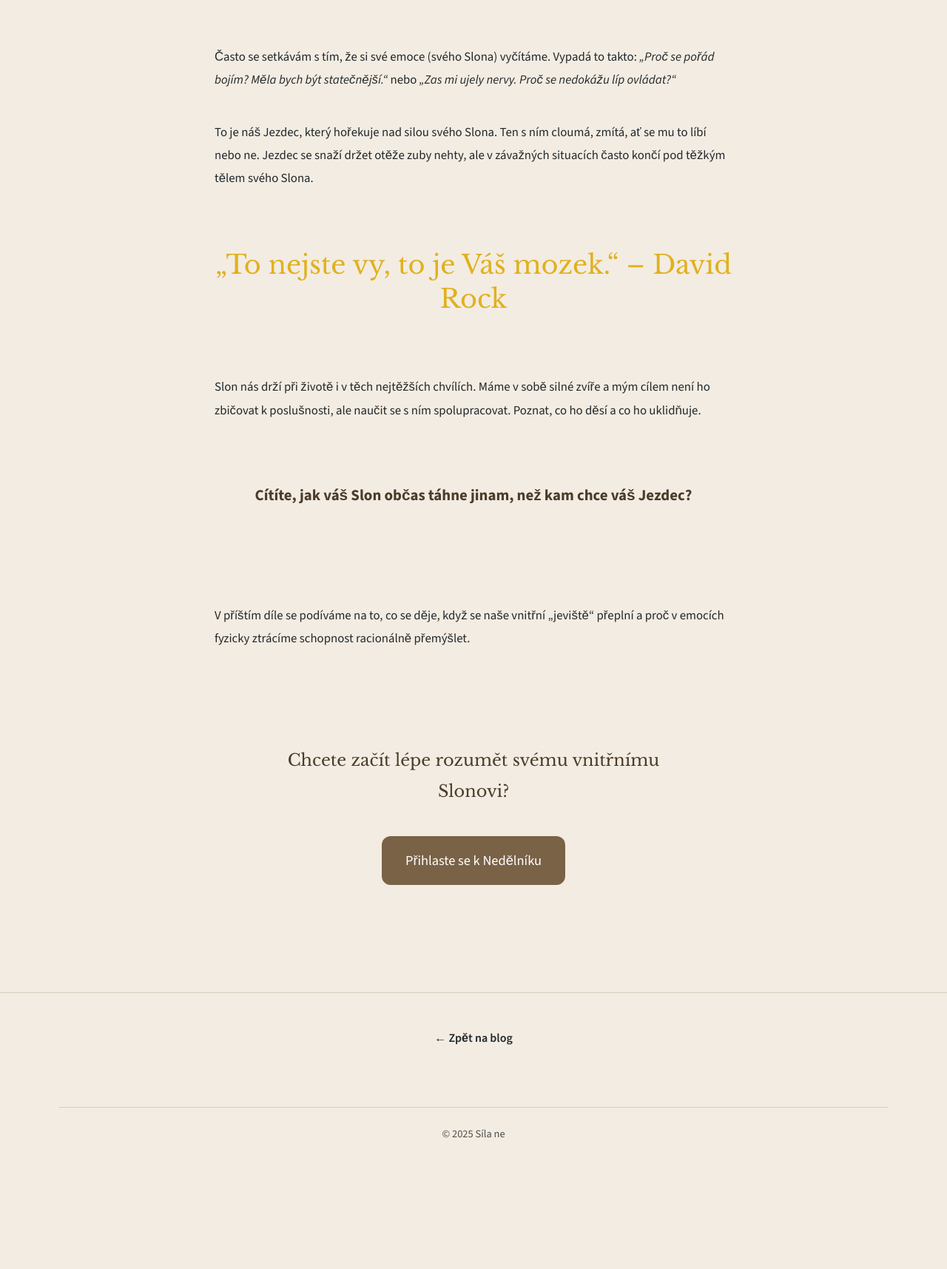
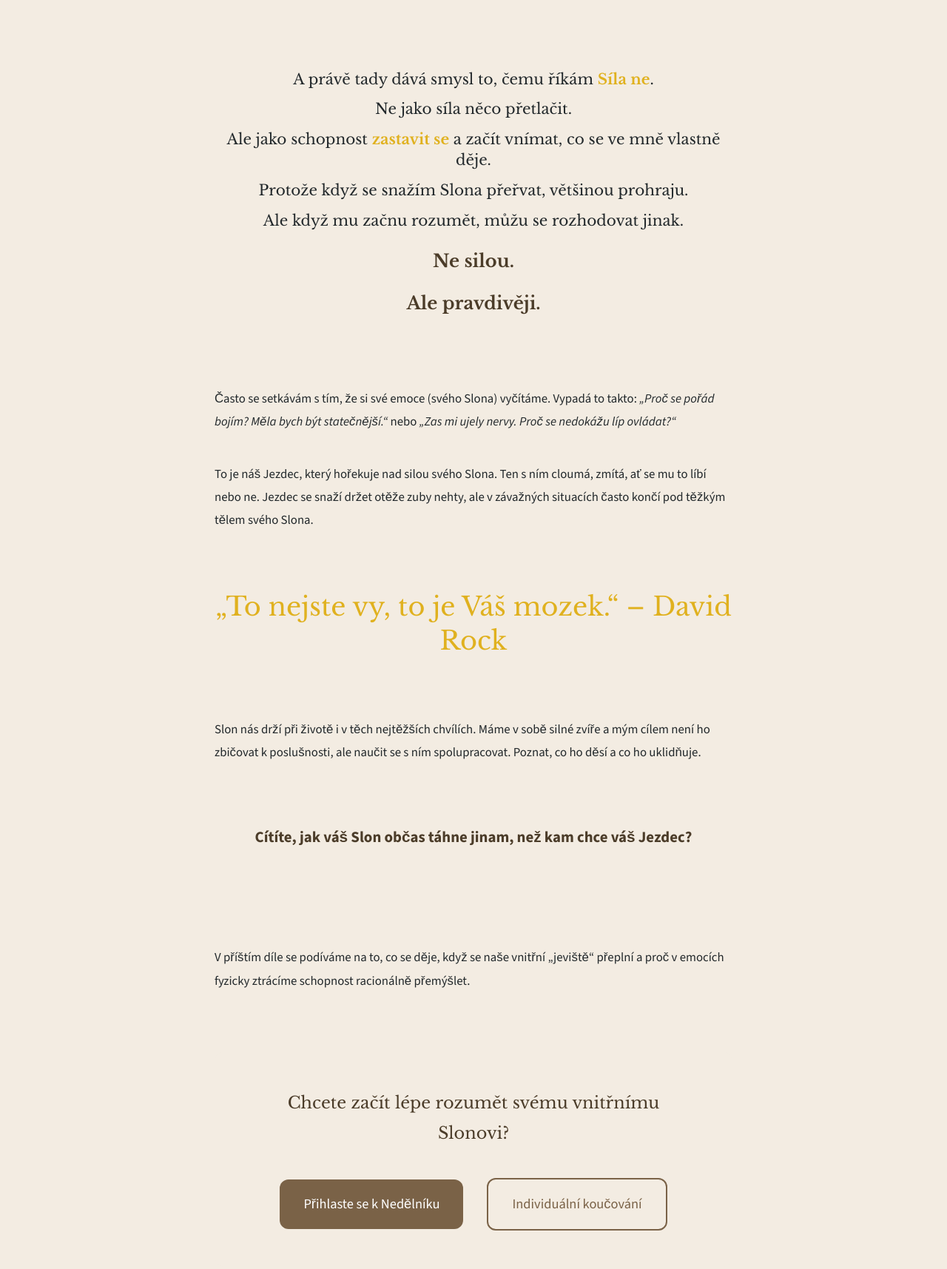
Before and after one commit to chovancovak/silane, an Eleventy site: page blog/002_jedzec_a_slon.html in a window 1280 px wide. Shown: the part 3127-4842 px from the top of the page at 74% size. Before the commit the page ends 4709 px from the top, so only its background shows below. Built offline with nearby package versions, Linux system fonts and the light colour scheme; Eleventy itself is replaced by a stand-in of ours; files that its build step writes are made by us from their sources.

Commit message:
odkazz perma raj a uprav ablogu 002

```diff
--- a/SCSS/_article.scss
+++ b/SCSS/_article.scss
@@ -112,6 +112,33 @@
             font-style: italic;
             color: $color-primary;
         }
+
+        .article-content__manifest {
+            margin: 6rem 0;
+            text-align: center;
+
+            p {
+                margin-bottom: 0.8rem; // Věty blízko u sebe pro rytmus
+                font-family: $patka;
+                font-size: 1.25rem;
+                line-height: 1.4;
+                color: $color-dark;
+
+                // Zvýraznění klíčových slov tvou zlatou barvou
+                strong {
+                    color: $color-accent; // To je tvoje #E0B11F
+                    font-weight: 600;
+                }
+            }
+
+            // Poslední dvě věty jako pointa
+            p:nth-last-child(-n+2) {
+                font-size: 1.5rem;
+                margin-top: 1.5rem;
+                font-weight: 700;
+                color: $color-accent-d; // Trochu tmavší akcent pro váhu
+            }
+        }
     }
 
     &__footer {
@@ -153,6 +180,19 @@
         color: $color-accent-d;
     }
 
+    &__actions {
+        display: flex;
+        flex-direction: column; // Na mobilu pod sebou
+        gap: 1.5rem;
+        justify-content: center;
+        align-items: center;
+
+        @media (min-width: $tablet-size) {
+            flex-direction: row; // Na tabletu/PC vedle sebe
+            gap: 2rem;
+        }
+    }
+
     &__button {
         display: inline-block;
         font-family: $bezpatka;
@@ -161,11 +201,25 @@
         color: $color-bg;
         padding: 1rem 2rem;
         border-radius: $radius-md;
-            transition: transform 0.3s ease;
+        transition: all 0.3s ease;
+        min-width: 220px; // Stejná šířka pro oba čudlíky
 
         &:hover {
             transform: translateY(-2px);
             background-color: $color-accent;
+            color: $color-bg;
+        }
+
+        // Varianta s rámečkem pro druhou možnost (Koučování)
+        &--outline {
+            background-color: transparent;
+            border: 2px solid $color-primary;
+            color: $color-primary;
+
+            &:hover {
+                background-color: $color-primary;
+                color: $color-bg;
             }
         }
     }
+}
--- a/blog/002_jedzec_a_slon.html
+++ b/blog/002_jedzec_a_slon.html
@@ -31,6 +31,16 @@ tags: "clanky"
         Slon je mocnější než naše racionální já. My svým zažitým automatickým procesům neporučíme. Nezkrotíme je. Nepotlačíme je. Můžeme to zkoušet, ale Slon nás dřív nebo později převálcuje.
     </div>
 
+    <div class="article-content__manifest">
+        <p>A právě tady dává smysl to, čemu říkám <strong>Síla ne</strong>.</p>
+        <p>Ne jako síla něco přetlačit.</p>
+        <p>Ale jako schopnost <strong>zastavit se</strong> a začít vnímat, co se ve mně vlastně děje.</p>
+        <p>Protože když se snažím Slona přeřvat, většinou prohraju.</p>
+        <p>Ale když mu začnu rozumět, můžu se rozhodovat jinak.</p>
+        <p>Ne silou.</p>
+        <p>Ale pravdivěji.</p>
+    </div>
+
     <p>
         Často se setkávám s tím, že si své emoce (svého Slona) vyčítáme. Vypadá to takto:
         <em>„Proč se pořád bojím? Měla bych být statečnější.“</em> nebo <em>„Zas mi ujely nervy. Proč se nedokážu líp ovládat?“</em>
@@ -61,6 +71,9 @@ tags: "clanky"
     <p class="article-cta__text">
         Chcete začít lépe rozumět svému vnitřnímu Slonovi?
     </p>
-    <a href="/nedelnik/" class="article-cta__button">Přihlaste se k Nedělníku</a>
+    <div class="article-cta__actions">
+        <a href="/nedelnik/" class="article-cta__button">Přihlaste se k Nedělníku</a>
+        <a href="/koucovani/" class="article-cta__button article-cta__button--outline">Individuální koučování</a>
+    </div>
 </div>
 </div>
```
Also changed, not shown: o_mne.html (+2 -2 lines), css/style.css, 1 other file. Lines whose indentation alone changed are shown as unchanged.
